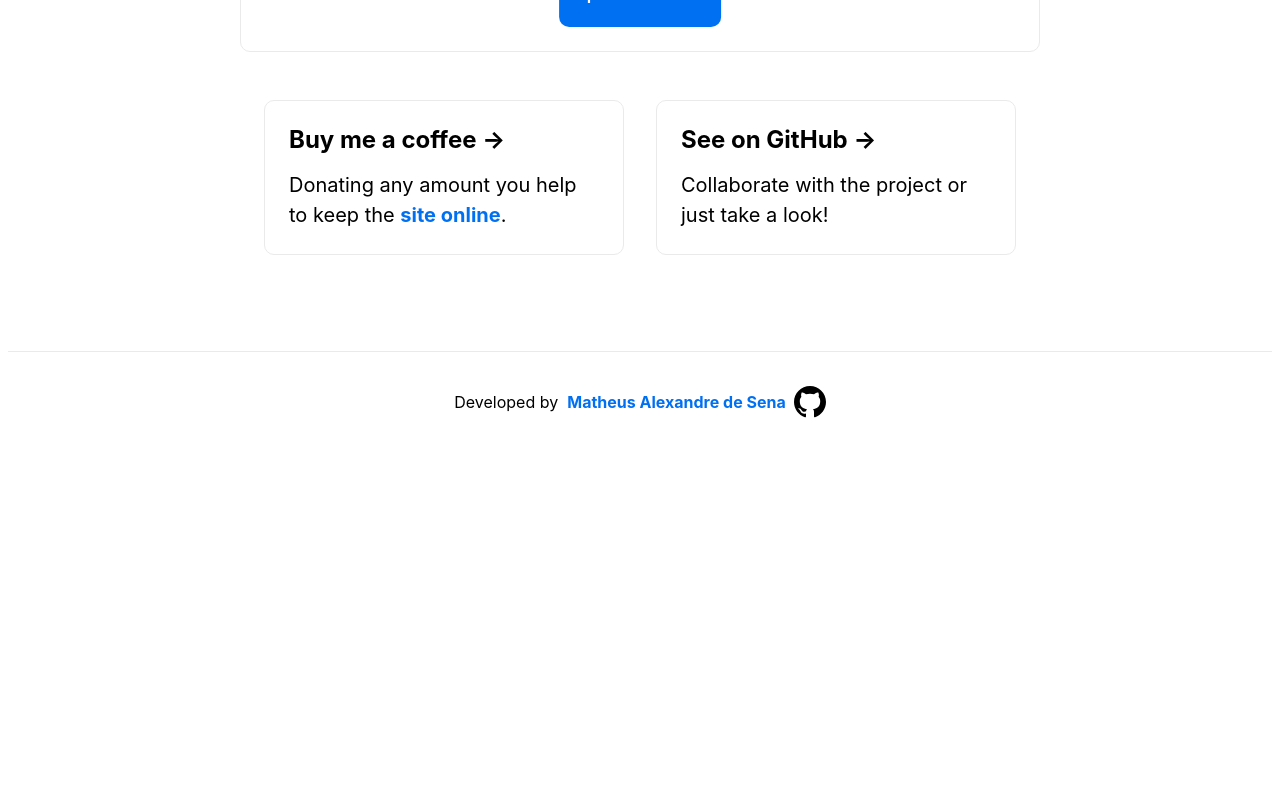
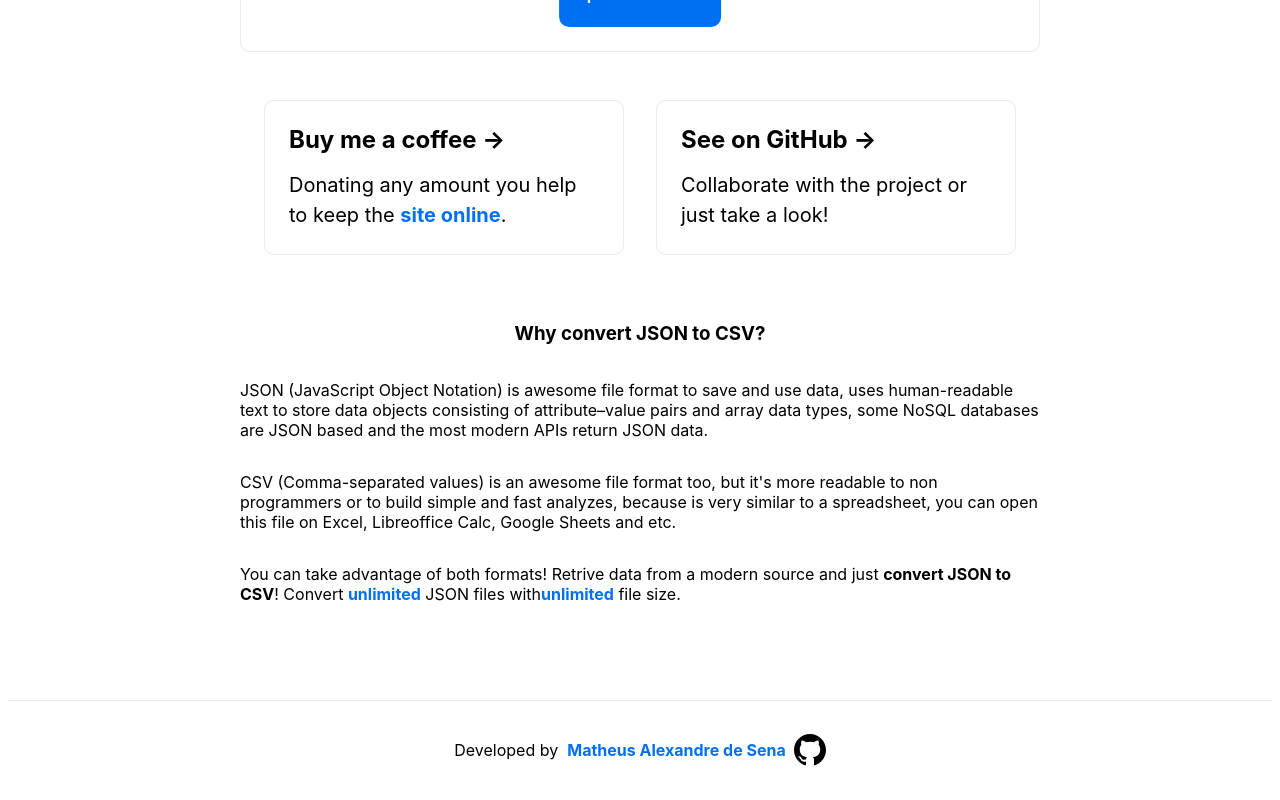
Before and after one commit to matthsena/jsoncsv.org, a Next.js app: page / in a window 1280 px wide. Shown: the part 486-1286 px from the top of the page. Before the commit the page ends 937 px from the top, so only its background shows below. Built offline with nearby package versions, Linux system fonts and the light colour scheme.

Commit message:
Add text explain why convert JSON to CSV

```diff
--- a/pages/index.js
+++ b/pages/index.js
@@ -88,7 +88,7 @@ class Home extends React.Component {
           <meta charSet="utf-8" />
           <meta httpEquiv="X-UA-Compatible" content="IE=edge" />
           <meta name="viewport" content="width=device-width,initial-scale=1" />
-          <meta name="description" content ="The fastest, easiest and most reliable tool to convert JSON files to CSV or Excel, totally free, unlimited and open source" />
+          <meta name="description" content ="The fastest, easiest and most reliable tool to convert JSON to CSV, totally free, unlimited and open source" />
           <meta property="og:title" content="Free and Unlimited JSON to CSV converter"/>
           <meta property="og:type" content="website"/>
           <meta property="og:url" content="http://jsoncsv.org/"/>
@@ -140,6 +140,23 @@ class Home extends React.Component {
               <p>Collaborate with the project or just take a look!</p>
             </a>
           </div>
+
+          <div className="grid">
+                <h3>Why convert <strong>JSON to CSV</strong>?</h3>
+                <p>JSON (JavaScript Object Notation) is awesome file format to save and use data,
+                    uses human-readable text to store data objects consisting of attribute–value pairs and array data types,
+                    some NoSQL databases are JSON based and the most modern APIs return JSON data.
+                </p>
+                <p>CSV (Comma-separated values) is an awesome file format too, but it's more readable to non programmers or to build
+                     simple and fast analyzes, because is very similar to a spreadsheet, you can open this file on Excel, Libreoffice Calc, Google Sheets and etc.
+                </p>
+                <p>You can take advantage of both formats! Retrive data from a modern source and just <strong>convert JSON to CSV</strong>! Convert <span>unlimited</span> JSON files with
+                <span>unlimited</span> file size.
+                </p>
+            </div>
+
+
+
         </main>
 
         <footer>
@@ -354,8 +371,7 @@ class Home extends React.Component {
             align-items: center;
             justify-content: center;
             flex-wrap: wrap;
-
-            max-width: 800px;
+            width: 800px;
             margin-top: 2rem;
           }
 
```
